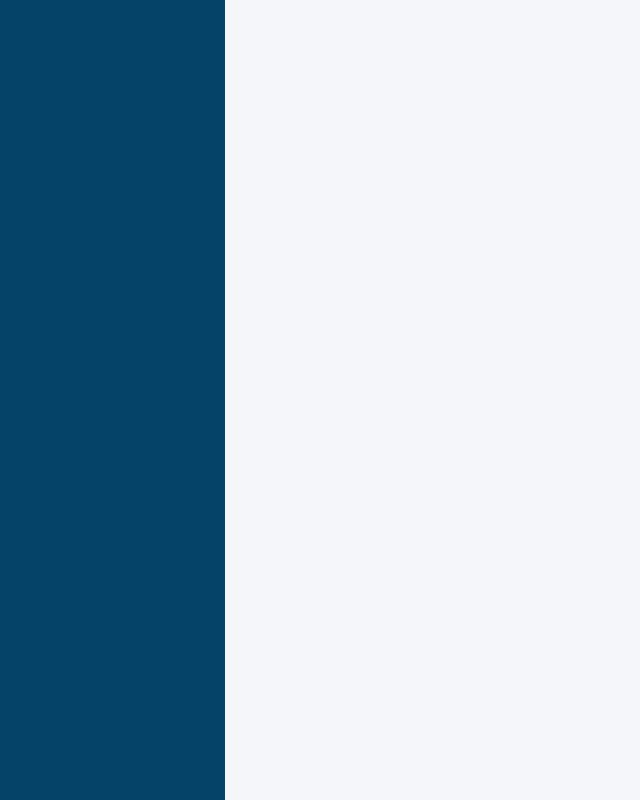
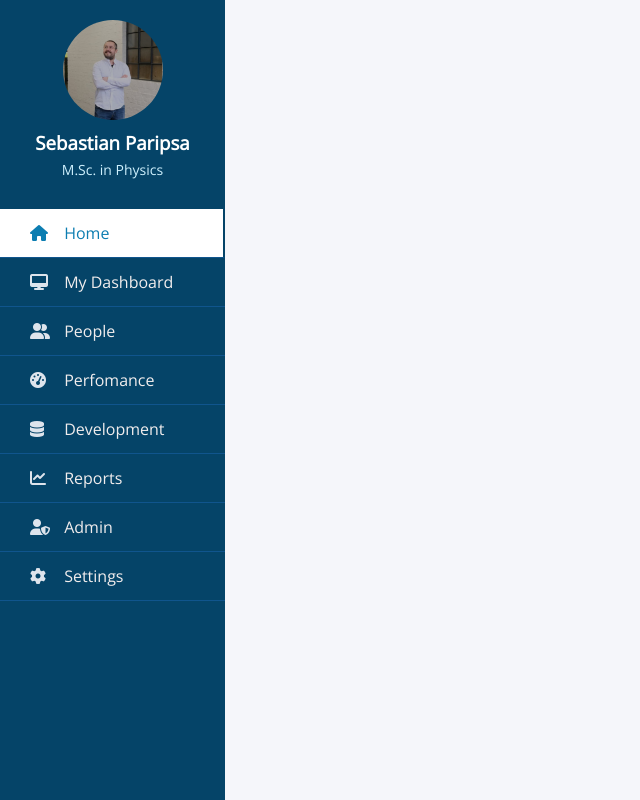
Before and after one commit to San-WierPa/website_draft, a plain HTML site: page sidebar.html in a window 1280 px wide. Shown: the whole page, without its empty margins (0-640 px from the left). Drawn offline with nearby package versions, Linux system fonts and the light colour scheme.

Commit message:
create sidebar

```diff
--- a/assets/sidebar.css
+++ b/assets/sidebar.css
@@ -28,3 +28,53 @@ body {
     margin-bottom: 30px;
     text-align: center;
 }
+
+.wrapper .sidebar .profile img {
+    display: block;
+    width: 100px;
+    height: 100px;
+    border-radius: 50%;
+    margin: 0 auto;
+}
+
+.wrapper .sidebar .profile h3 {
+    color: #ffffff;
+    margin: 10px 0 5px;
+}
+
+.wrapper .sidebar .profile p {
+    color: rgb(206, 240, 253);
+    font-size: 14px;
+}
+
+.wrapper .sidebar ul li a {
+    display: block;
+    padding: 13px 30px;
+    border-bottom: 1px solid #10558d;
+    color: rgb(241, 237, 237);
+    font-size: 16px;
+    position: relative;
+}
+
+.wrapper .sidebar ul li a .icon {
+    color: #dee4ec;
+    width: 30px;
+    display: inline-block;
+}
+
+.wrapper .sidebar ul li a:hover,
+.wrapper .sidebar ul li a.active {
+    color: #0c7db1;
+    background: white;
+    border-right: 2px solid rgb(5, 68, 104);
+}
+
+.wrapper .sidebar ul li a:hover .icon,
+.wrapper .sidebar ul li a.active .icon {
+    color: #0c7db1;
+}
+
+.wrapper .sidebar ul li a:hover:before,
+.wrapper .sidebar ul li a.active:before {
+    display: block;
+}
--- a/sidebar.html
+++ b/sidebar.html
@@ -17,10 +17,63 @@
         <!--Top Menu & Menu button-->
         <div class="sidebar">
             <div class="profile">
-                <!--Profile Image-->
-                <!--Profile Title & Descruption-->
+                <img src="images/Me.png" alt="Avatar">
+                <h3>Sebastian Paripsa</h3>
+                <p>M.Sc. in Physics</p>
             </div>
-            <!--Menu item-->
+            <ul>
+                <link rel="stylesheet" href="https://cdnjs.cloudflare.com/ajax/libs/font-awesome/6.1.1/css/all.min.css"
+                    integrity="sha512-KfkfwYDsLkIlwQp6LFnl8zNdLGxu9YAA1QvwINks4PhcElQSvqcyVLLD9aMhXd13uQjoXtEKNosOWaZqXgel0g=="
+                    crossorigin="anonymous" referrerpolicy="no-referrer" />
+                <li>
+                    <a href="#" class="active">
+                        <span class="icon"><i class="fas fa-home"></i></span>
+                        <span class="item">Home</span>
+                    </a>
+                </li>
+                <li>
+                    <a href="markdown.html">
+                        <span class="icon"><i class="fas fa-desktop"></i></span>
+                        <span class="item">My Dashboard</span>
+                    </a>
+                </li>
+                <li>
+                    <a href="#">
+                        <span class="icon"><i class="fas fa-user-friends"></i></span>
+                        <span class="item">People</span>
+                    </a>
+                </li>
+                <li>
+                    <a href="#">
+                        <span class="icon"><i class="fas fa-tachometer-alt"></i></span>
+                        <span class="item">Perfomance</span>
+                    </a>
+                </li>
+                <li>
+                    <a href="#">
+                        <span class="icon"><i class="fas fa-database"></i></span>
+                        <span class="item">Development</span>
+                    </a>
+                </li>
+                <li>
+                    <a href="#">
+                        <span class="icon"><i class="fas fa-chart-line"></i></span>
+                        <span class="item">Reports</span>
+                    </a>
+                </li>
+                <li>
+                    <a href="#">
+                        <span class="icon"><i class="fas fa-user-shield"></i></span>
+                        <span class="item">Admin</span>
+                    </a>
+                </li>
+                <li>
+                    <a href="#">
+                        <span class="icon"><i class="fas fa-cog"></i></span>
+                        <span class="item">Settings</span>
+                    </a>
+                </li>
+            </ul>
         </div>
 
     </div>
```
